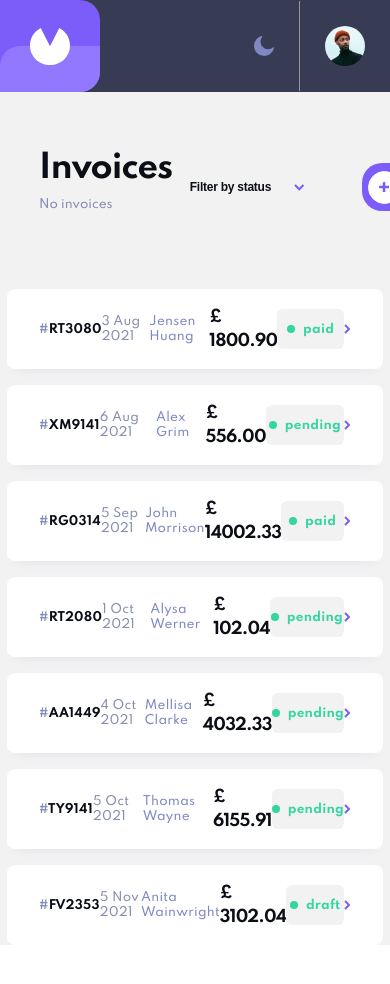
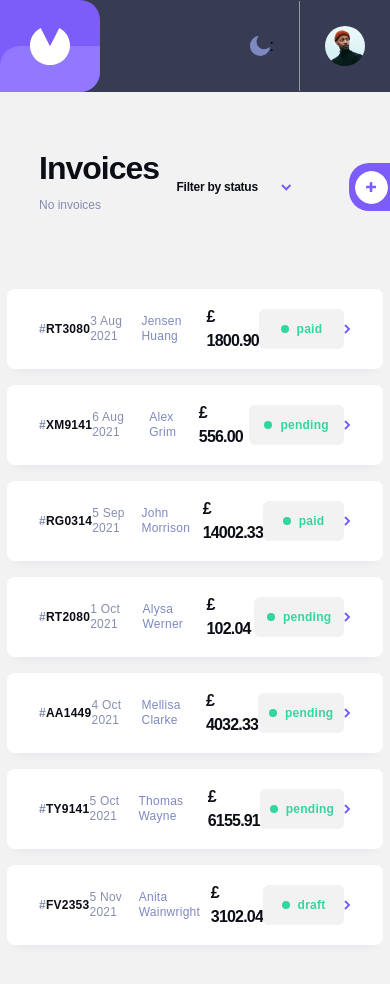
Before and after one commit to OliverVukovic/Quantox-W11-W12-Invoice-App, a React (Create React App) app: page / in a window 390 px wide. Shown: the top 984 px of the page. Before the commit the page ends 945 px from the top, so only its background shows below. Built offline with nearby package versions, Linux system fonts and the light colour scheme.

Commit message:
mobile-desine

```diff
--- a/src/App.css
+++ b/src/App.css
@@ -1,11 +1,18 @@
-@import url('https://fonts.googleapis.com/css2?family=IBM+Plex+Sans:ital,wght@0,300;0,400;0,500;0,700;1,300&family=Spartan:wght@500;700&display=swap');
+/* @import url('https://fonts.googleapis.com/css2?family=IBM+Plex+Sans:ital,wght@0,300;0,400;0,500;0,700;1,300&family=Spartan:wght@500;700&display=swap');
+.glavno{
+  width: 100%;
+  height: 100%;
+}
+
 .App {
   display: flex;
   margin: 0;
   padding: 0;
   width: 100%;
-  min-height: 100vh;
+  height: 100%;
   font-family: 'Spartan', sans-serif;
+
+
 }
 :root {
   --colorbody: #f2f2f2;
@@ -38,6 +45,9 @@
   --whitetextclient:#ffffff;
   --containercolor: #ffffff;
   --containerborder: #DFE3FA;
+  --newmodalinput: #ffffff;
+  --newcolorbutton:#f2f2f2;
+  --textcolordelete:#000000;
 }
 .dark-version {
   --whitetext:#1E2139;
@@ -50,7 +60,7 @@
   --plusheader: #ffffff;
   --invoicetext: #ffffff;
   --paragraphtext:#DFE3FA;
-  --newmodal:#1E2139;
+  --newmodal:#141625;
   --inputcolor: ##1e2239;
   --butdowncolor:#1e2139;
   --fillter:#1E2139;
@@ -63,4 +73,10 @@
   --darkpart: #0C0E16;
   --containercolor: #252945;
   --containerborder: #1E2139;
+  --newmodalinput: #252945;
+  --newcolorbutton:#252945;
+  --textcolordelete:#FFFFFF;
+
 }
+
+ */
--- a/src/App.js
+++ b/src/App.js
@@ -1,4 +1,3 @@
-
 import './App.css';
 import './styles/Aside.css';
 import './styles/Main.css';
@@ -7,6 +6,8 @@ import './styles/Edit.css';
 import './styles/Client.css';
 import './styles/Delete.css';
 import './styles/Header.css';
+import imgSrc from './assets/icon-moon.svg';
+import imgSrc1 from './assets/icon-sun.svg';
 import Main from './components/Main';
 import Aside from './components/Aside';
 import Client from './components/Client';
@@ -17,19 +18,24 @@ import { BrowserRouter as Router, Routes, Route, Link } from "react-router-dom";
 function App() {
 
   const [colorTheme, setColorTheme] = useState(false)
+  const [imgg, setImg] = useState(imgSrc)
 
   function changeTheme() {
     if(colorTheme === false){
       setColorTheme(true);
+      setImg(imgSrc1)
+
     }else {
       setColorTheme(false)
+      setImg(imgSrc);
     }
 }
 
   return (
+
     <Router>
       <div className={colorTheme ? "dark-version" : "App"}>
-        <Aside changeTheme={changeTheme}/>
+        <Aside changeTheme={changeTheme} imgg={imgg}/>
           <Routes>
             <Route exact path="/" element={<Main />}/>
             <Route exact path="/client" element={<Client />}/>
@@ -38,6 +44,7 @@ function App() {
                 <Edit />
                 <Delete /> */}
       </div>
+
     </Router>
   );
 }
--- a/src/components/Aside.js
+++ b/src/components/Aside.js
@@ -12,9 +12,9 @@ export default function Aside(props) {
         <div className="down-part">
 
             <div className="dark-light-mode">
-                <img onClick={props.changeTheme} className="moon" src={require('../assets/icon-moon.svg').default} alt="moon"/>
 
-                <img className="sun" src={require('../assets/icon-sun.svg').default} alt="sun"/>
+                <img onClick={props.changeTheme} className="moon" src={props.imgg} alt="moon"/>:
+
             </div>
 
             <div className="avatar-photo">
--- a/src/components/Client.js
+++ b/src/components/Client.js
@@ -112,6 +112,10 @@ import Delete from "./Delete";
                         <h4 className="invoice-email">{invoice.clientEmail}</h4>
                     </div>
                 </div>
+                <div className="sent-to-mobile">
+                        <p>Sent to</p>
+                        <h4 className="invoice-email">{invoice.clientEmail}</h4>
+                    </div>
 
                 <div className="flex-part">
 
@@ -150,7 +154,7 @@ import Delete from "./Delete";
                                     <p className="bold item-quantity">{item.quantity}</p>
                                 </div>
                             </div>
-
+                            <div className="invisible-x">x</div>
                             <div className="price">
                                 {/* <p>Price</p> */}
                                 <div className="no-border">
--- a/src/index.css
+++ b/src/index.css
@@ -1,7 +1,88 @@
+:root {
+  --colorbody: #f2f2f2;
+  --headlinetext: #0c0e16;
+  --paragraphtext: #858BB2;
+  --nocolorbtn: #f2f2f2;
+  --violetcolorbtn: #7c5dfa;
+  --whitetext: #ffffff;
+  --boxshadow: #48549F1A;
+  --invoicetext: #7e88c3;
+  --statusgreen: #33D69F;
+  --statusorange: #ff8f00;
+  --redcolorbtn: #EC5757;
+  --paymentbackground: #F9FAFE;
+  --darkpart: #373B53;
+  --modalcolor: rgba(0, 0, 0, 0.5);
+  --hardblacknumber:#0C0E16;
+  --paidcolor:#f2f2f2;
+  --invoicetextdata:#888EB0;
+  --plusheader: #ffffff;
+  --inputcolor: #FFFFFF;
+  --newmodal:#FFFFFF;
+  --butdowncolor:#ffffff;
+  --fillter:#ffffff;
+  --shadowvar:0px 10px 20px rgba(72, 84, 159, 0.25);
+  --filtercolor:#1E2139;
+  --inputcheck:#DFE3FA;
+  --colorclienth4:#0C0E16;
+  --boldtext:#0c0e16;
+  --whitetextclient:#ffffff;
+  --containercolor: #ffffff;
+  --containerborder: #DFE3FA;
+  --newmodalinput: #ffffff;
+  --newcolorbutton:#f2f2f2;
+  --textcolordelete:#000000;
+}
+.dark-version {
+  --whitetext:#1E2139;
+  --hardblacknumber:#FFFFFF;
+  --paidcolor:#979797;
+  --nocolorbtn:#231F20;
+  --headlinetext:#FFFFFF;
+  --invoicetextdata:#DFE3FA;
+  --colorbody: #1E2139;
+  --plusheader: #ffffff;
+  --invoicetext: #ffffff;
+  --paragraphtext:#DFE3FA;
+  --newmodal:#141625;
+  --inputcolor: ##1e2239;
+  --butdowncolor:#1e2139;
+  --fillter:#1E2139;
+  --shadowvar:0px 10px 20px rgba(0, 0, 0, 0.25);
+  --filtercolor:#ffffff;
+  --inputcheck:#232749;
+  --paymentbackground: #252945;
+  --colorclienth4:#DFE3FA;
+  --boldtext:#FFFFFF;
+  --darkpart: #0C0E16;
+  --containercolor: #252945;
+  --containerborder: #1E2139;
+  --newmodalinput: #252945;
+  --newcolorbutton:#252945;
+  --textcolordelete:#FFFFFF;
+
+}
 body {
   margin: 0;
   -webkit-font-smoothing: antialiased;
   -moz-osx-font-smoothing: grayscale;
   font-family: 'Spartan', sans-serif;
   outline: none;
+  min-height: 100vh;
+  /* background-color: red */
+  background-color: var(--colorbody);
+
+
+
 }
+@import url('https://fonts.googleapis.com/css2?family=IBM+Plex+Sans:ital,wght@0,300;0,400;0,500;0,700;1,300&family=Spartan:wght@500;700&display=swap');
+
+
+.App {
+  display: flex;
+  margin: 0;
+  padding: 0;
+  /* width: 100%;
+  height: 100%; */
+  font-family: 'Spartan', sans-serif;
+}
--- a/src/styles/Delete.css
+++ b/src/styles/Delete.css
@@ -28,3 +28,6 @@
     justify-content: flex-end;
     gap: 8px;
   }
+  .delete-modal >h2{
+    color: var(--textcolordelete);
+  }
--- a/src/styles/Main.css
+++ b/src/styles/Main.css
@@ -7,7 +7,8 @@ main {
     margin-top: inherit;
     padding-top: 70px;
     background-color:var(--colorbody);
-    min-height: 100vh;
+    /* min-height: 100vh;
+    height: 100%; */
 
   }
 
@@ -63,6 +64,7 @@ main {
     display: flex;
     justify-content: center;
     padding-left: 100px;
+    height: 100vh;
   }
 
   .item {
--- a/src/styles/New.css
+++ b/src/styles/New.css
@@ -21,6 +21,7 @@
   .bill-form {
     display: flex;
     flex-direction: column;
+
   }
 
   .violet-text {
@@ -37,6 +38,7 @@
     align-items: center;
     margin-bottom: 14px;
     cursor: pointer;
+    background-color:var(--newmodalinput);
   }
   .light-border:hover {
     border: 1px solid #7C5DFA;
@@ -132,7 +134,7 @@
   }
 
   .no-color-btn-2 {
-    background-color: #f2f2f2;
+    background-color: var(--newcolorbutton);
     width: 100%;
     height: 48px;
     border-radius: 20px;
```
Also changed, not shown: src/styles/Client.css (+130 -14 lines), src/styles/Edit.css (line endings or trailing spaces).
